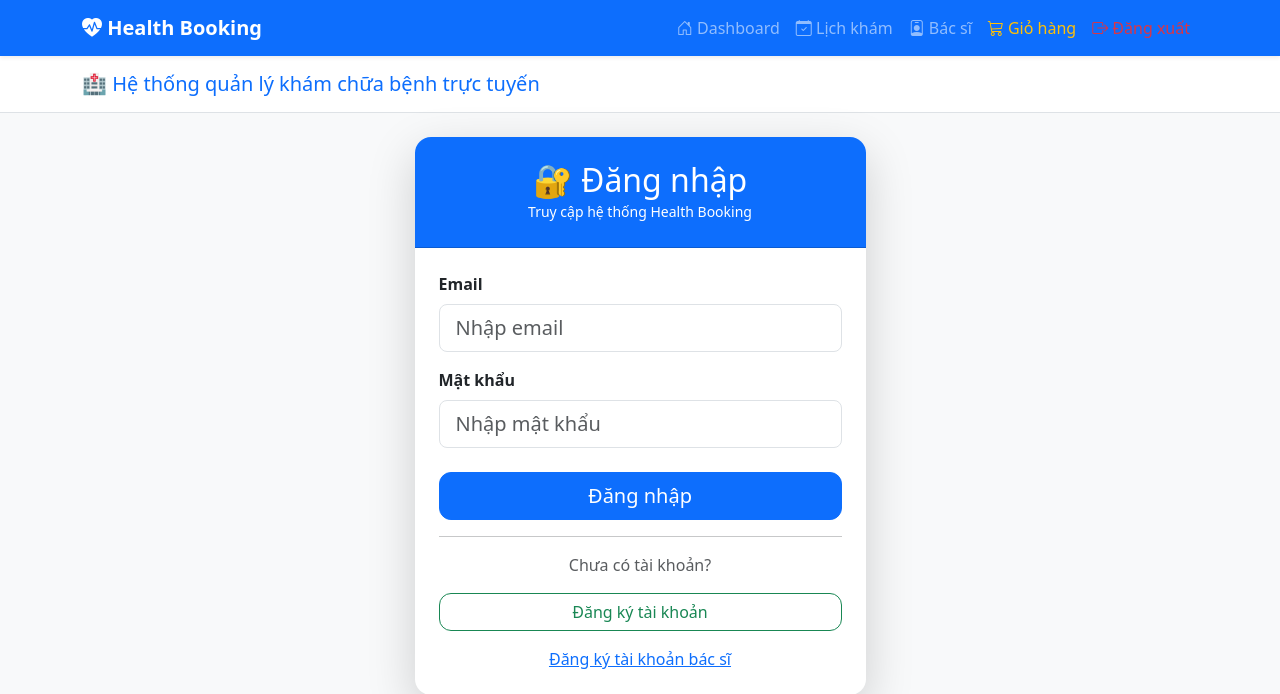
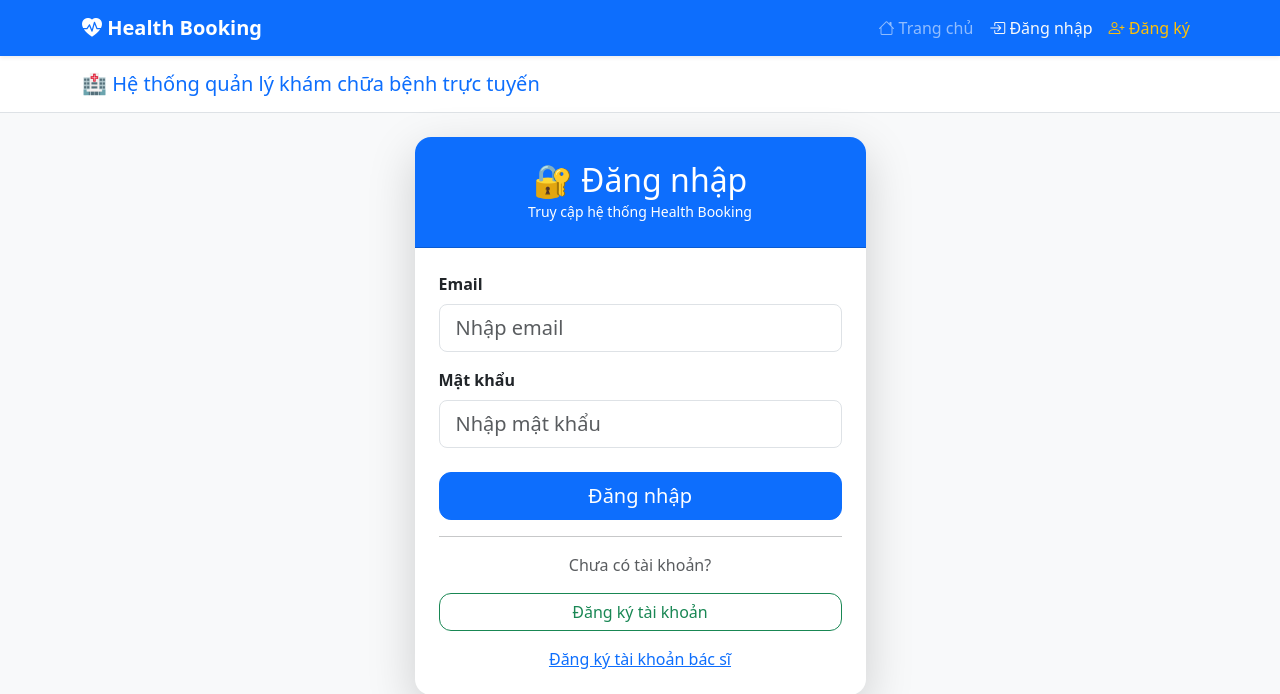
Before and after one commit to ka-ka-vu/health_booking, a Flask app: page /login in a window 1280 px wide. Shown: the top 694 px of the page. Run offline with Flask 3, Linux system fonts and the light colour scheme.

Commit message:
Update UI templates

```diff
--- a/templates/base.html
+++ b/templates/base.html
@@ -60,73 +60,69 @@
 
     <div class="collapse navbar-collapse"
          id="menu">
-
 <ul class="navbar-nav ms-auto">
 
+{% if session.get('user_id') %}
+
     <li class="nav-item">
-
-                <a class="nav-link"
-                   href="/dashboard">
-
+        <a class="nav-link" href="/dashboard">
             <i class="bi bi-house-door"></i>
-
             Dashboard
-
         </a>
-
     </li>
 
     <li class="nav-item">
-
-                <a class="nav-link"
-                   href="/appointments">
-
+        <a class="nav-link" href="/appointments">
             <i class="bi bi-calendar-check"></i>
-
             Lịch khám
-
         </a>
-
     </li>
 
     <li class="nav-item">
-
-                <a class="nav-link"
-                   href="/doctor-list">
-
+        <a class="nav-link" href="/doctor-list">
             <i class="bi bi-person-badge"></i>
-
             Bác sĩ
-
         </a>
-
     </li>
 
     <li class="nav-item">
-
-                <a class="nav-link text-warning"
-                   href="/cart">
-
+        <a class="nav-link text-warning" href="/cart">
             <i class="bi bi-cart3"></i>
-
             Giỏ hàng
-
         </a>
-
     </li>
 
     <li class="nav-item">
+        <a class="nav-link text-danger" href="/logout">
+            <i class="bi bi-box-arrow-right"></i>
+            Đăng xuất
+        </a>
+    </li>
 
-                <a class="nav-link text-danger"
-                   href="/logout">
+{% else %}
 
-                    <i class="bi bi-box-arrow-right"></i>
+    <li class="nav-item">
+        <a class="nav-link" href="/">
+            <i class="bi bi-house"></i>
+            Trang chủ
+        </a>
+    </li>
 
-                    Đăng xuất
+    <li class="nav-item">
+        <a class="nav-link text-light" href="/login">
+            <i class="bi bi-box-arrow-in-right"></i>
+            Đăng nhập
+        </a>
+    </li>
 
+    <li class="nav-item">
+        <a class="nav-link text-warning" href="/register">
+            <i class="bi bi-person-plus"></i>
+            Đăng ký
         </a>
+    </li>
 
-            </li>
+{% endif %}
 
 </ul>
 
```
Lines whose indentation alone changed are shown as unchanged.
